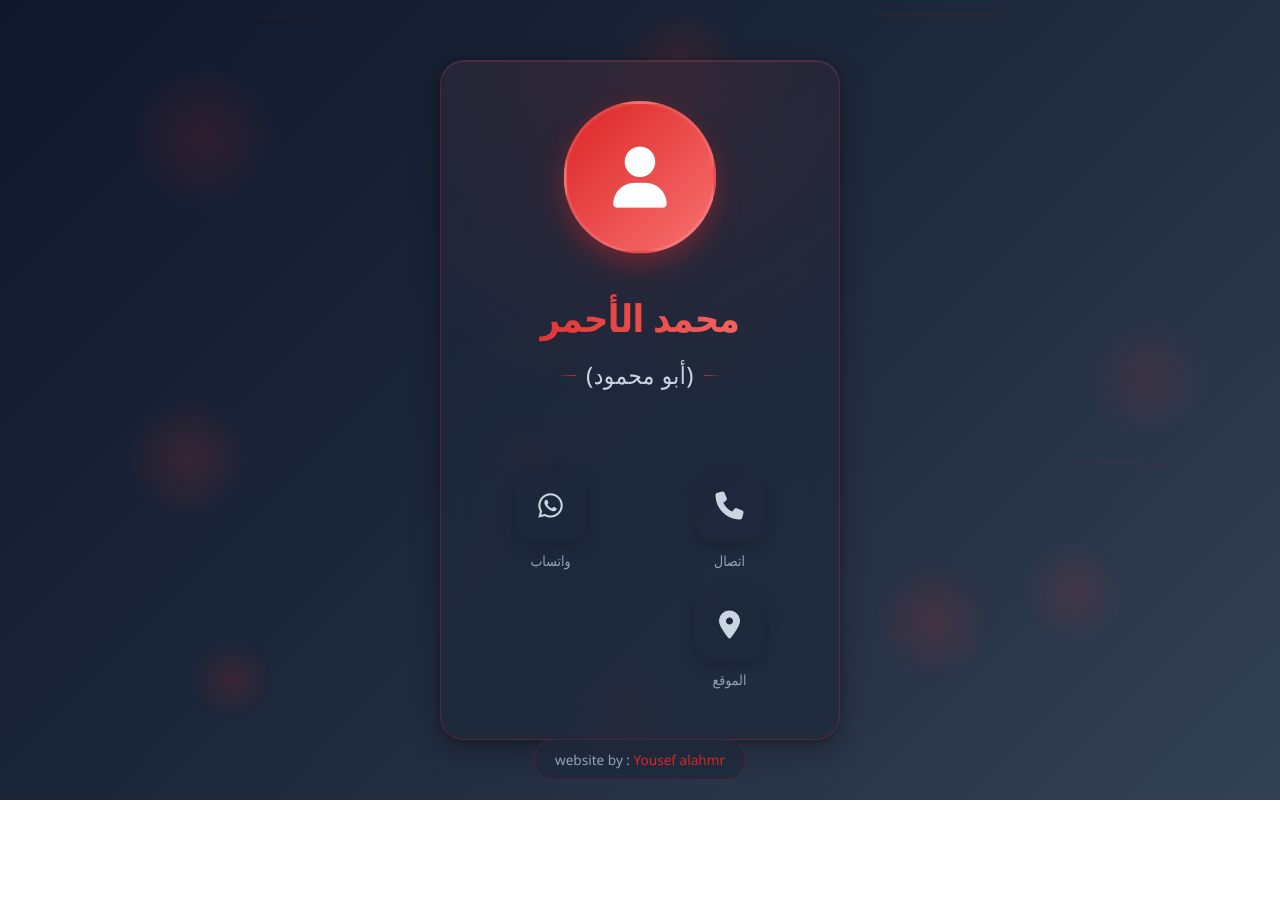
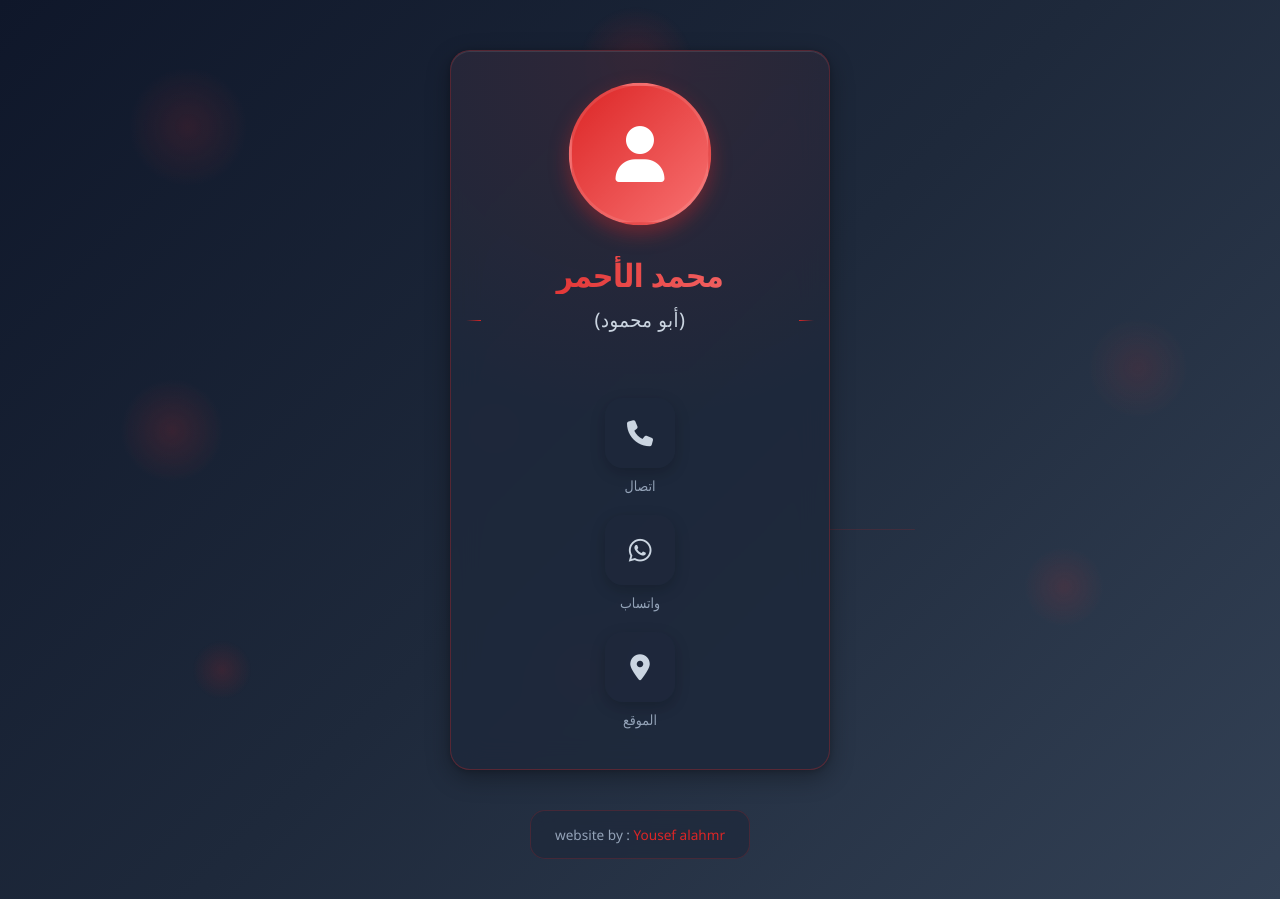
Before and after one commit to alahmryousef-cmd/malahmrbio, a plain HTML site: page index.html in a window 1280 px wide. Before the commit the page ends 800 px from the top, so only its background shows below. Drawn offline with Linux system fonts and the light colour scheme.

Commit message:
index.html

```diff
--- a/index.html
+++ b/index.html
@@ -18,11 +18,12 @@
             color: #f8fafc;
             min-height: 100vh;
             display: flex;
+            flex-direction: column;
             justify-content: center;
             align-items: center;
             padding: 20px;
             position: relative;
-            overflow-y: auto;
+            overflow-x: hidden;
         }
 
         .floating-shapes {
@@ -33,6 +34,7 @@
             left: 0;
             z-index: 1;
             overflow: hidden;
+            pointer-events: none;
         }
 
         .shape {
@@ -43,32 +45,32 @@
         }
 
         .shape:nth-child(1) {
-            width: 150px;
-            height: 150px;
+            width: 120px;
+            height: 120px;
             top: 10%;
             left: 10%;
             animation-delay: 0s;
         }
 
         .shape:nth-child(2) {
-            width: 100px;
-            height: 100px;
+            width: 80px;
+            height: 80px;
             top: 70%;
             left: 80%;
             animation-delay: 2s;
         }
 
         .shape:nth-child(3) {
-            width: 120px;
-            height: 120px;
+            width: 100px;
+            height: 100px;
             top: 40%;
             left: 85%;
             animation-delay: 4s;
         }
 
         .shape:nth-child(4) {
-            width: 80px;
-            height: 80px;
+            width: 60px;
+            height: 60px;
             top: 80%;
             left: 15%;
             animation-delay: 6s;
@@ -80,86 +82,92 @@
                 opacity: 0.7;
             }
             50% {
-                transform: translateY(-20px) rotate(5deg);
+                transform: translateY(-15px) rotate(5deg);
                 opacity: 0.9;
             }
         }
 
         .profile-card {
-            background: rgba(30, 41, 59, 0.7);
+            background: rgba(30, 41, 59, 0.85);
             backdrop-filter: blur(15px);
-            border-radius: 24px;
+            border-radius: 20px;
             box-shadow:
-                0 10px 30px rgba(0, 0, 0, 0.3),
-                0 1px 8px rgba(0, 0, 0, 0.2),
+                0 8px 25px rgba(0, 0, 0, 0.3),
+                0 1px 6px rgba(0, 0, 0, 0.2),
                 inset 0 1px 0 rgba(255, 255, 255, 0.1);
             width: 100%;
-            max-width: 400px;
+            max-width: 350px;
+            min-height: 500px;
             overflow: hidden;
             text-align: center;
-            padding: 50px 30px;
+            padding: 30px 20px;
             border: 1px solid rgba(220, 38, 38, 0.3);
             position: relative;
             z-index: 10;
             transition: transform 0.3s ease, box-shadow 0.3s ease;
-            margin: 20px 0;
+            margin: 10px 0;
+            display: flex;
+            flex-direction: column;
+            justify-content: center;
         }
 
         .profile-card:hover {
             transform: translateY(-5px);
             box-shadow:
-                0 15px 40px rgba(0, 0, 0, 0.4),
-                0 5px 15px rgba(0, 0, 0, 0.3),
+                0 12px 30px rgba(0, 0, 0, 0.4),
+                0 4px 12px rgba(0, 0, 0, 0.3),
                 inset 0 1px 0 rgba(255, 255, 255, 0.1);
         }
 
         .profile-pic {
-            width: 150px;
-            height: 150px;
+            width: 120px;
+            height: 120px;
             border-radius: 50%;
-            margin: 0 auto 30px;
+            margin: 0 auto 25px;
             background: linear-gradient(135deg, #dc2626, #f87171);
             display: flex;
             justify-content: center;
             align-items: center;
-            font-size: 60px;
+            font-size: 50px;
             color: white;
             position: relative;
             animation: gentle-float 8s ease-in-out infinite;
-            box-shadow: 0 10px 25px rgba(220, 38, 38, 0.4);
+            box-shadow: 0 8px 20px rgba(220, 38, 38, 0.4);
             border: 3px solid rgba(255, 255, 255, 0.1);
         }
 
         @keyframes gentle-float {
             0%, 100% { transform: translateY(0) scale(1); }
-            50% { transform: translateY(-10px) scale(1.02); }
+            50% { transform: translateY(-8px) scale(1.02); }
         }
 
         .name {
-            font-size: 38px;
+            font-size: 28px;
             font-weight: 700;
-            margin-bottom: 15px;
+            margin-bottom: 12px;
             background: linear-gradient(to right, #dc2626, #f87171);
             -webkit-background-clip: text;
             -webkit-text-fill-color: transparent;
             letter-spacing: -0.5px;
+            line-height: 1.2;
         }
 
         .title {
             color: #cbd5e1;
-            margin-bottom: 40px;
+            margin-bottom: 35px;
             letter-spacing: 0.5px;
             font-weight: 500;
             position: relative;
             display: inline-block;
             padding: 0 10px;
+            font-size: 18px;
         }
 
         .title::before, .title::after {
             content: '';
             position: absolute;
             top: 50%;
-            width: 20px;
+            width: 15px;
             height: 1px;
             background: linear-gradient(to right, transparent, #dc2626);
         }
@@ -174,16 +182,18 @@
         }
 
         .contact-icons {
-            display: grid;
-            grid-template-columns: repeat(2, 1fr);
+            display: flex;
+            flex-direction: column;
             gap: 20px;
-            margin-top: 40px;
+            margin-top: 30px;
+            width: 100%;
         }
 
         .icon-container {
             display: flex;
             flex-direction: column;
             align-items: center;
+            width: 100%;
         }
 
         .icon-btn {
@@ -195,7 +205,7 @@
             display: flex;
             justify-content: center;
             align-items: center;
-            font-size: 28px;
+            font-size: 26px;
             cursor: pointer;
             transition: all 0.4s ease;
             border: 1px solid rgba(220, 38, 38, 0.2);
@@ -229,7 +239,7 @@
         }
 
         .icon-label {
-            margin-top: 10px;
+            margin-top: 8px;
             font-size: 14px;
             color: #94a3b8;
             font-weight: 500;
@@ -248,7 +258,7 @@
         }
 
         .floating-line:nth-child(1) {
-            width: 120px;
+            width: 100px;
             height: 2px;
             top: 20%;
             left: 5%;
@@ -256,7 +266,7 @@
         }
 
         .floating-line:nth-child(2) {
-            width: 80px;
+            width: 70px;
             height: 2px;
             top: 60%;
             left: 90%;
@@ -264,7 +274,7 @@
         }
 
         .floating-line:nth-child(3) {
-            width: 100px;
+            width: 80px;
             height: 2px;
             top: 85%;
             left: 70%;
@@ -277,7 +287,7 @@
                 opacity: 0.5;
             }
             50% {
-                transform: translateX(20px) rotate(2deg);
+                transform: translateX(15px) rotate(2deg);
                 opacity: 0.8;
             }
         }
@@ -288,24 +298,31 @@
             height: 100%;
             top: 0;
             left: 0;
-            border-radius: 24px;
+            border-radius: 20px;
             background: radial-gradient(circle at 50% 0%, rgba(220, 38, 38, 0.1), transparent 50%);
             pointer-events: none;
             z-index: -1;
         }
 
         .footer {
-            position: fixed;
-            bottom: 20px;
             text-align: center;
-            font-size: 0.85rem;
+            font-size: 0.8rem;
             color: #94a3b8;
             z-index: 10;
             background: rgba(30, 41, 59, 0.7);
             backdrop-filter: blur(10px);
-            padding: 10px 20px;
-            border-radius: 20px;
+            padding: 12px 20px;
+            border-radius: 15px;
             border: 1px solid rgba(220, 38, 38, 0.2);
+            width: auto;
+            max-width: 90%;
+            margin-top: 30px;
+            transition: all 0.3s ease;
+        }
+
+        .footer:hover {
+            background: rgba(30, 41, 59, 0.8);
+            border-color: rgba(220, 38, 38, 0.3);
         }
 
         .footer a {
@@ -318,31 +335,120 @@
             text-decoration: underline;
         }
 
-        @media (max-width: 480px) {
+        /* تحسينات للشاشات الصغيرة جداً */
+        @media (max-width: 380px) {
             .profile-card {
-                padding: 40px 20px;
+                padding: 25px 15px;
+                max-width: 320px;
+                min-height: 480px;
+            }
+
+            .profile-pic {
+                width: 100px;
+                height: 100px;
+                font-size: 45px;
+            }
+
+            .name {
+                font-size: 24px;
+            }
+
+            .title {
+                font-size: 16px;
+                margin-bottom: 30px;
+            }
+
+            .icon-btn {
+                width: 65px;
+                height: 65px;
+                font-size: 24px;
             }
 
             .contact-icons {
-                grid-template-columns: repeat(2, 1fr);
-                gap: 15px;
+                gap: 18px;
+            }
+
+            .footer {
+                padding: 10px 16px;
+                font-size: 0.75rem;
+            }
+        }
+
+        @media (max-width: 340px) {
+            .profile-card {
+                padding: 20px 12px;
+                max-width: 300px;
+                min-height: 460px;
+            }
+
+            .profile-pic {
+                width: 90px;
+                height: 90px;
+                font-size: 40px;
+                margin-bottom: 20px;
+            }
+
+            .name {
+                font-size: 22px;
+            }
+
+            .title {
+                font-size: 15px;
+                margin-bottom: 25px;
             }
 
             .icon-btn {
                 width: 60px;
                 height: 60px;
-                font-size: 24px;
+                font-size: 22px;
+            }
+
+            .contact-icons {
+                gap: 15px;
+            }
+
+            .footer {
+                font-size: 0.7rem;
+                padding: 8px 14px;
+            }
+        }
+
+        /* تحسينات للشاشات الكبيرة */
+        @media (min-width: 768px) {
+            .profile-card {
+                max-width: 380px;
+                padding: 40px 30px;
+            }
+
+            .profile-pic {
+                width: 140px;
+                height: 140px;
+                font-size: 55px;
             }
 
             .name {
                 font-size: 32px;
             }
+
+            .title {
+                font-size: 20px;
             }
 
-        /* إضافة مساحة للسكرول */
-        .scroll-space {
-            height: 100px;
+            .footer {
+                font-size: 0.85rem;
+                padding: 14px 24px;
+            }
+        }
+
+        /* تحسينات التمرير */
+        .content-wrapper {
+            display: flex;
+            flex-direction: column;
+            align-items: center;
+            justify-content: center;
             width: 100%;
+            min-height: 100vh;
+            padding: 20px 0;
         }
     </style>
 </head>
@@ -358,8 +464,7 @@
         <div class="floating-line"></div>
     </div>
 
-    <div class="scroll-space"></div>
-
+    <div class="content-wrapper">
         <div class="profile-card">
             <div class="glow-effect"></div>
             <div class="profile-pic">
@@ -392,36 +497,35 @@
             </div>
         </div>
 
-    <div class="scroll-space"></div>
-
         <div class="footer">
             website by : <a href="https://alahmryousef-cmd.github.io/yousefalahmr-Bio/" target="_blank">Yousef alahmr</a>
+        </div>
     </div>
 
     <script>
         document.addEventListener('DOMContentLoaded', function() {
             const shapesContainer = document.querySelector('.floating-shapes');
 
-            for (let i = 0; i < 6; i++) {
+            for (let i = 0; i < 4; i++) {
                 const shape = document.createElement('div');
                 shape.className = 'shape';
-                shape.style.width = `${60 + Math.random() * 80}px`;
+                shape.style.width = `${50 + Math.random() * 70}px`;
                 shape.style.height = shape.style.width;
-                shape.style.left = `${Math.random() * 90}%`;
-                shape.style.top = `${Math.random() * 90}%`;
+                shape.style.left = `${Math.random() * 85}%`;
+                shape.style.top = `${Math.random() * 85}%`;
                 shape.style.animationDelay = `${Math.random() * 8}s`;
                 shape.style.background = `radial-gradient(circle, rgba(220, 38, 38, ${0.1 + Math.random() * 0.1}) 0%, rgba(220, 38, 38, 0) 70%)`;
                 shapesContainer.appendChild(shape);
             }
 
             // إضافة المزيد من الخطوط
-            for (let i = 0; i < 5; i++) {
+            for (let i = 0; i < 3; i++) {
                 const line = document.createElement('div');
                 line.className = 'floating-line';
-                line.style.width = `${40 + Math.random() * 100}px`;
+                line.style.width = `${30 + Math.random() * 80}px`;
                 line.style.height = '1px';
-                line.style.left = `${Math.random() * 90}%`;
-                line.style.top = `${Math.random() * 90}%`;
+                line.style.left = `${Math.random() * 85}%`;
+                line.style.top = `${Math.random() * 85}%`;
                 line.style.animationDelay = `${Math.random() * 12}s`;
                 line.style.background = `rgba(220, 38, 38, ${0.1 + Math.random() * 0.1})`;
                 shapesContainer.appendChild(line);
@@ -440,19 +544,21 @@
             });
         });
 
-        // إضافة تأثير السكرول الناعم
-        document.querySelectorAll('.icon-btn').forEach(button => {
-            button.addEventListener('click', function(e) {
-                e.preventDefault();
-                const target = this.getAttribute('onclick');
-                if (target) {
-                    // تنفيذ الأمر الأصلي بعد تأثير السكرول
-                    setTimeout(() => {
-                        eval(target.split('window.')[1] || target);
-                    }, 300);
+        // منع التكبير عند النقر المزدوج على الجوال
+        document.addEventListener('touchstart', function(event) {
+            if (event.touches.length > 1) {
+                event.preventDefault();
             }
-            });
-        });
+        }, { passive: false });
+
+        let lastTouchEnd = 0;
+        document.addEventListener('touchend', function(event) {
+            const now = (new Date()).getTime();
+            if (now - lastTouchEnd <= 300) {
+                event.preventDefault();
+            }
+            lastTouchEnd = now;
+        }, false);
     </script>
 </body>
 </html>
```
Lines whose indentation alone changed are shown as unchanged.
